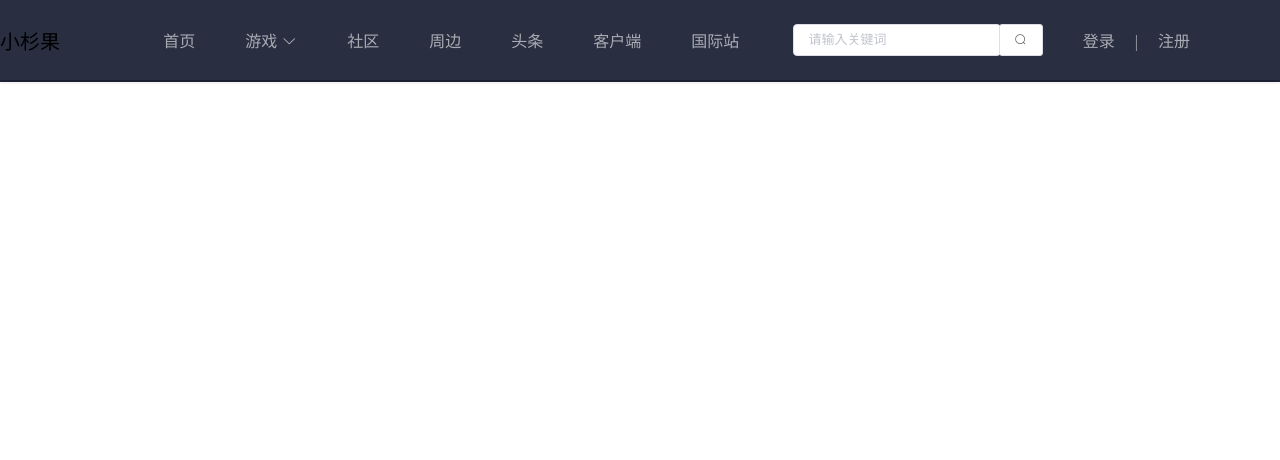
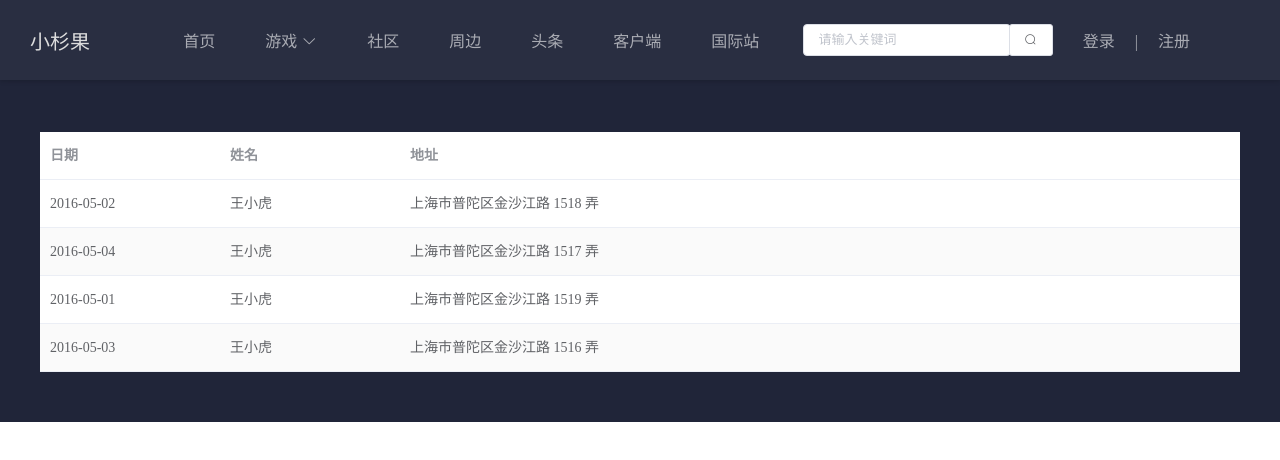
Before and after one commit to zja753/gameshop-view, a Vue app: page /orderInfo/1 in a window 1280 px wide. Shown: the top 460 px of the page. Built offline with nearby package versions, Linux system fonts and the light colour scheme; what vuescroll would draw is missing.

Commit message:
feat: 添加购物车&游戏购买按钮

```diff
--- a/package.json
+++ b/package.json
@@ -3,7 +3,7 @@
   "version": "0.1.0",
   "private": true,
   "scripts": {
-    "serve": "vue-cli-service serve",
+    "start": "vue-cli-service serve",
     "build": "vue-cli-service build",
     "lint": "vue-cli-service lint"
   },
--- a/src/components/Header.vue
+++ b/src/components/Header.vue
@@ -2,24 +2,32 @@
   <div class="header">
     <div class="logo">小杉果</div>
     <div class="nav">
-      <li v-for="(item,index) in navList" :key="index" :class="{hasmenu:item.list.length>0}">
+      <li
+        v-for="(item, index) in navList"
+        :key="index"
+        :class="{ hasmenu: item.list.length > 0 }"
+      >
         <span>
           <router-link :to="item.url">
-            {{item.title}}
-            <i v-if="index==1" class="el-icon-arrow-down"></i>
+            {{ item.title }}
+            <i v-if="index == 1" class="el-icon-arrow-down"></i>
           </router-link>
         </span>
 
-        <ul class="menu" v-if="item.list.length>0">
-          <li v-for="(x,i) in item.list" :key="i">{{x}}</li>
+        <ul class="menu" v-if="item.list.length > 0">
+          <li v-for="(x, i) in item.list" :key="i">{{ x }}</li>
         </ul>
       </li>
     </div>
     <div class="search">
-      <el-input v-model="input" placeholder="请输入关键词" size="small"></el-input>
+      <el-input
+        v-model="input"
+        placeholder="请输入关键词"
+        size="small"
+      ></el-input>
       <el-button icon="el-icon-search" size="small"></el-button>
     </div>
-    <div class="user">
+    <div class="user" v-if="!userEmail || userEmail.length === 0">
       <span class="login">
         <router-link to="/login">登录</router-link>
       </span>
@@ -28,6 +36,7 @@
         <router-link to="/register">注册</router-link>
       </span>
     </div>
+    <div class="user" v-else>欢迎您！ {{ userEmail }}</div>
   </div>
 </template>
 
@@ -61,8 +70,13 @@ export default {
         { title: "国际站", list: [], url: "/gamelist" },
       ],
       input: "",
+      userEmail: null,
     };
   },
+  mounted() {
+    this.userEmail = localStorage.getItem("account") || "";
+  },
+  methods: {},
 };
 </script>
 
@@ -81,6 +95,8 @@ export default {
   .logo {
     font-size: 20px;
     margin-right: 50px;
+    margin-left: 30px;
+    color: #ddd;
   }
   .nav {
     display: flex;
@@ -138,6 +154,8 @@ export default {
     }
   }
   .user {
+    color: #ddd;
+    cursor: pointer;
     a {
       color: rgba($color: #fff, $alpha: 0.6);
       transition: 0.6s;
--- a/src/components/gamedetail/GameInfo.vue
+++ b/src/components/gamedetail/GameInfo.vue
@@ -1,30 +1,33 @@
 <template>
   <div class="gameinfo">
     <div class="info">
-      <p>{{gameInfo.brief_introduction}}</p>
-      <span v-for="(item,index) in tagList" :key="index">{{item}}</span>
+      <p>{{ gameInfo.brief_introduction }}</p>
+      <span v-for="(item, index) in tagList" :key="index">{{ item }}</span>
     </div>
 
     <div class="bottom">
       <div class="price">
-        <span>￥{{gameInfo.discount}}</span>
-        <span v-if="gameInfo.discount!==gameInfo.price">￥{{gameInfo.price}}</span>
-        <span v-if="gameInfo.discount!==gameInfo.price">
+        <span>￥{{ gameInfo.discount }}</span>
+        <span v-if="gameInfo.discount !== gameInfo.price">
+          ￥{{ gameInfo.price }}
+        </span>
+        <span v-if="gameInfo.discount !== gameInfo.price">
           -30%
           <i class="el-icon-sort-down"></i>
         </span>
       </div>
       <div class="btn">
-        <button class="add">
+        <button class="add" @click="addCart">
           <i class="el-icon-s-shop"></i>加入购物车
         </button>
-        <button class="buy">立即购买</button>
+        <button class="buy" @click="buy">立即购买</button>
       </div>
       <div class="wish">
         <span>
           <i>
             <img :src="heart[0]" alt />
-          </i> 加入心愿单
+          </i>
+          加入心愿单
         </span>
       </div>
     </div>
@@ -54,6 +57,29 @@ export default {
   created() {},
   mounted() {
     this.tagList = this.gameInfo.tagList.slice(0, 5);
+  },
+  methods: {
+    addCart() {
+      // console.log(this.gameInfo._id,localStorage.getItem('user_id'));
+      this.$axios
+        .post("/cart/add", {
+          product_id: this.gameInfo._id,
+          user_id: localStorage.getItem("user_id"),
+        })
+        .then((res) => {
+          console.log(res);
+        });
+    },
+    buy() {
+      this.$axios
+        .post("/order/create", {
+          orderItemList: [{ product_id: this.gameInfo._id, quantity: 1 }],
+          user_id: localStorage.getItem("user_id"),
+        })
+        .then((res) => {
+          console.log(res);
+        });
+    },
   },
 };
 </script>
--- a/src/router/index.js
+++ b/src/router/index.js
@@ -20,6 +20,9 @@ const routes = [{
 }, {
   path: "/game/:id",
   component: () => import('@/views/GameDetail')
+}, {
+  path: "/orderInfo/:id",
+  component: () => import('@/views/OrderInfo')
 }]
 
 const router = new VueRouter({
--- a/src/views/GameDetail.vue
+++ b/src/views/GameDetail.vue
@@ -69,12 +69,12 @@ export default {
       display: flex;
       justify-content: space-between;
       .left {
-        border: 1px solid red;
+        // border: 1px solid red;
         width: 830px;
       }
       .right {
         width: 350px;
-        border: 1px solid red;
+        // border: 1px solid red;
       }
     }
   }
--- a/src/views/Login.vue
+++ b/src/views/Login.vue
@@ -20,7 +20,7 @@
         <div>
           <span>忘记密码</span>
           <span>|</span>
-          <span>注册</span>
+          <span><router-link to="/register">注册</router-link></span>
         </div>
       </div>
       <div class="bottom">
--- /dev/null
+++ b/src/views/OrderInfo.vue
@@ -0,0 +1,64 @@
+<template>
+  <div class="gamelist">
+    <main>
+      <el-table :data="tableData" stripe style="width: 100%">
+        <el-table-column prop="date" label="日期" width="180">
+        </el-table-column>
+        <el-table-column prop="name" label="姓名" width="180">
+        </el-table-column>
+        <el-table-column prop="address" label="地址"> </el-table-column>
+      </el-table>
+    </main>
+  </div>
+</template>
+
+<script>
+export default {
+  name: "OrderInfo",
+  data() {
+    return {
+      tableData: [
+        {
+          date: "2016-05-02",
+          name: "王小虎",
+          address: "上海市普陀区金沙江路 1518 弄",
+        },
+        {
+          date: "2016-05-04",
+          name: "王小虎",
+          address: "上海市普陀区金沙江路 1517 弄",
+        },
+        {
+          date: "2016-05-01",
+          name: "王小虎",
+          address: "上海市普陀区金沙江路 1519 弄",
+        },
+        {
+          date: "2016-05-03",
+          name: "王小虎",
+          address: "上海市普陀区金沙江路 1516 弄",
+        },
+      ],
+    };
+  },
+  components: {},
+  created() {
+    this.getOrderInfo();
+  },
+  mounted() {},
+  methods: {
+    getOrderInfo() {},
+  },
+};
+</script>
+
+<style lang="scss" scoped>
+.gamelist {
+  // height: 2000px;
+  padding: 50px 0;
+  main {
+    width: 1200px;
+    margin: auto;
+  }
+}
+</style>
```
